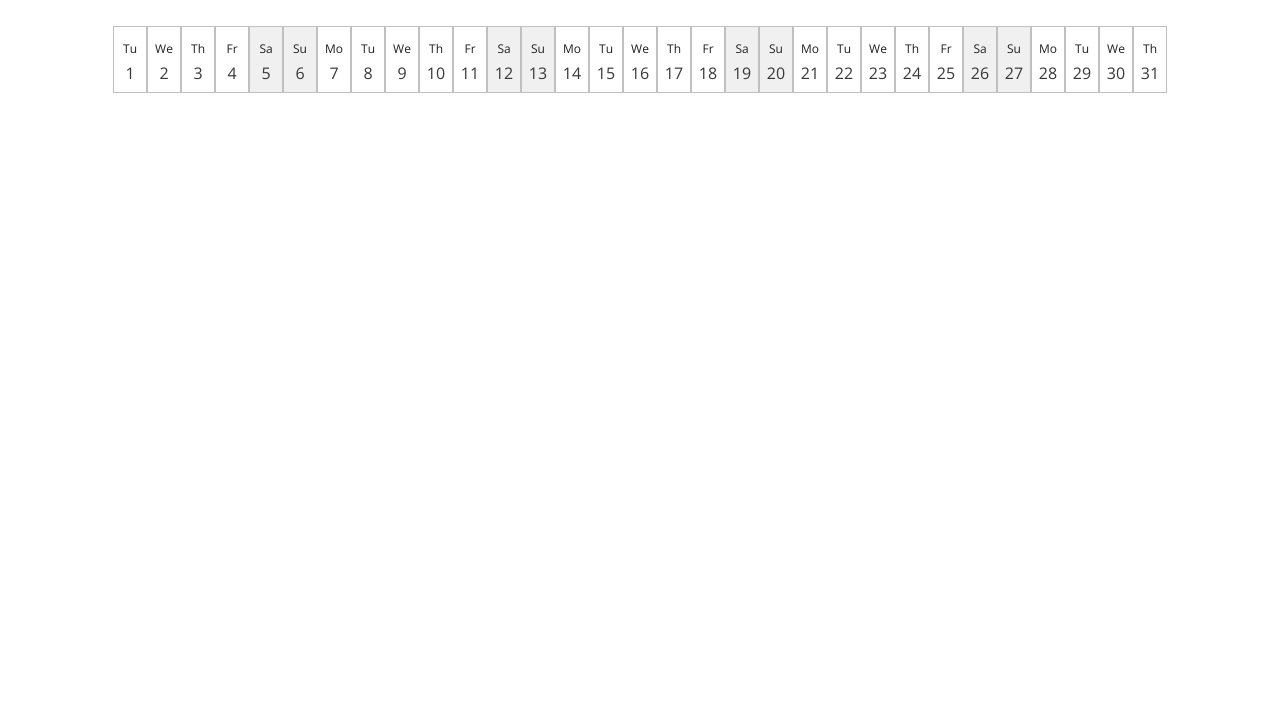
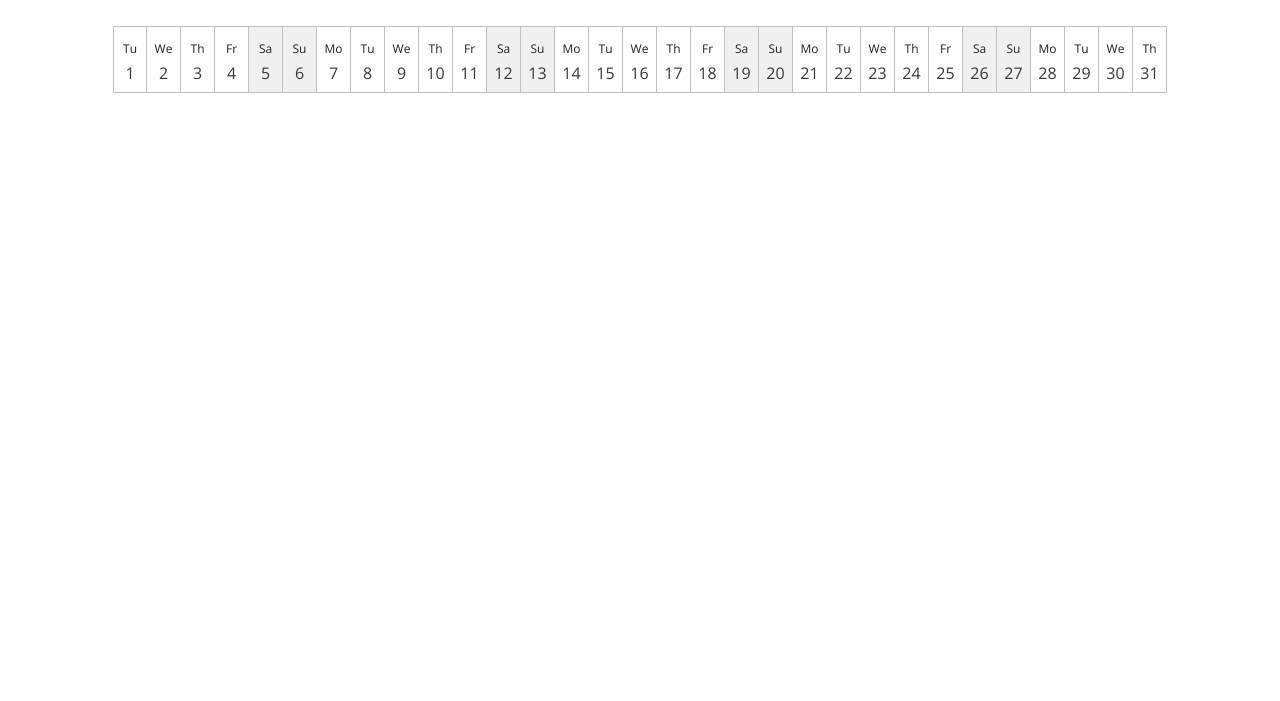
Before and after one commit to sakharov92/calendarTemplate-1, a website built with Parcel: page index.html in a window 1280 px wide. Shown: the part 99-800 px from the top of the page. Built offline with nearby package versions, Linux system fonts and the light colour scheme.

Commit message:
Prepared for use. styles changed. added  teams.

```diff
--- a/src/index.js
+++ b/src/index.js
@@ -1,16 +1,14 @@
 const chosenMonth = document.querySelector(".chosenMonth");
 const outputCalendar = document.querySelector(".outputCalendar");
-const formatter = new Intl.DateTimeFormat("en", {
+const dateFormatter = new Intl.DateTimeFormat("en", {
   month: "long",
   weekday: "short",
   day: "numeric",
 });
 let currentDate = new Date();
-let outputCalendarHTML = ``;
 
 function fillOutputCalendar(dateObj) {
-  outputCalendarHTML = ``;
-  let isWeekend = false;
+  let outputCalendarHTML = ``;
   let daysInCurrentMonth = new Date(
     dateObj.getFullYear(),
     dateObj.getMonth() + 1,
@@ -18,13 +16,11 @@ function fillOutputCalendar(dateObj) {
   ).getDate();
   for (let i = 1; i <= daysInCurrentMonth; i++) {
     let chosenDate = new Date(dateObj.getFullYear(), dateObj.getMonth(), i);
-    const [dayName, , date] = formatter
+    const [dayName, , date] = dateFormatter
       .format(chosenDate)
       .replace(",", "")
       .split(" ");
-    dayName === "Sat" || dayName === "Sun"
-      ? (isWeekend = true)
-      : (isWeekend = false);
+    let isWeekend = dayName === "Sat" || dayName === "Sun";
     outputCalendarHTML += `<td class="outputItem ${isWeekend ? "weekend" : ""}">
         <span class="outputDay">${dayName.slice(0, -1)}</span>
         <span class="outputDate">${date}</span>
@@ -33,8 +29,18 @@ function fillOutputCalendar(dateObj) {
   outputCalendar.innerHTML = outputCalendarHTML;
 }
 
-chosenMonth.innerHTML = formatter
+chosenMonth.innerHTML = dateFormatter
   .format(new Date(currentDate))
   .replace(",", "")
   .split(" ")[1];
 fillOutputCalendar(currentDate);
+
+/*
+const departmentTeams = [
+  {
+    name: "Frontend Team",
+    percentageOfAbsent: 0,
+    members: [{ name: "FE_Team_User1" }],
+  },
+];
+*/
--- a/src/styles.css
+++ b/src/styles.css
@@ -49,6 +49,9 @@ body {
   padding: 8px 6px;
   border: 1px solid rgb(192, 192, 192);
 }
+.outputItem:not(:first-of-type) {
+  border-left: none;
+}
 
 .weekend {
   background: #f0f0f0;
```
